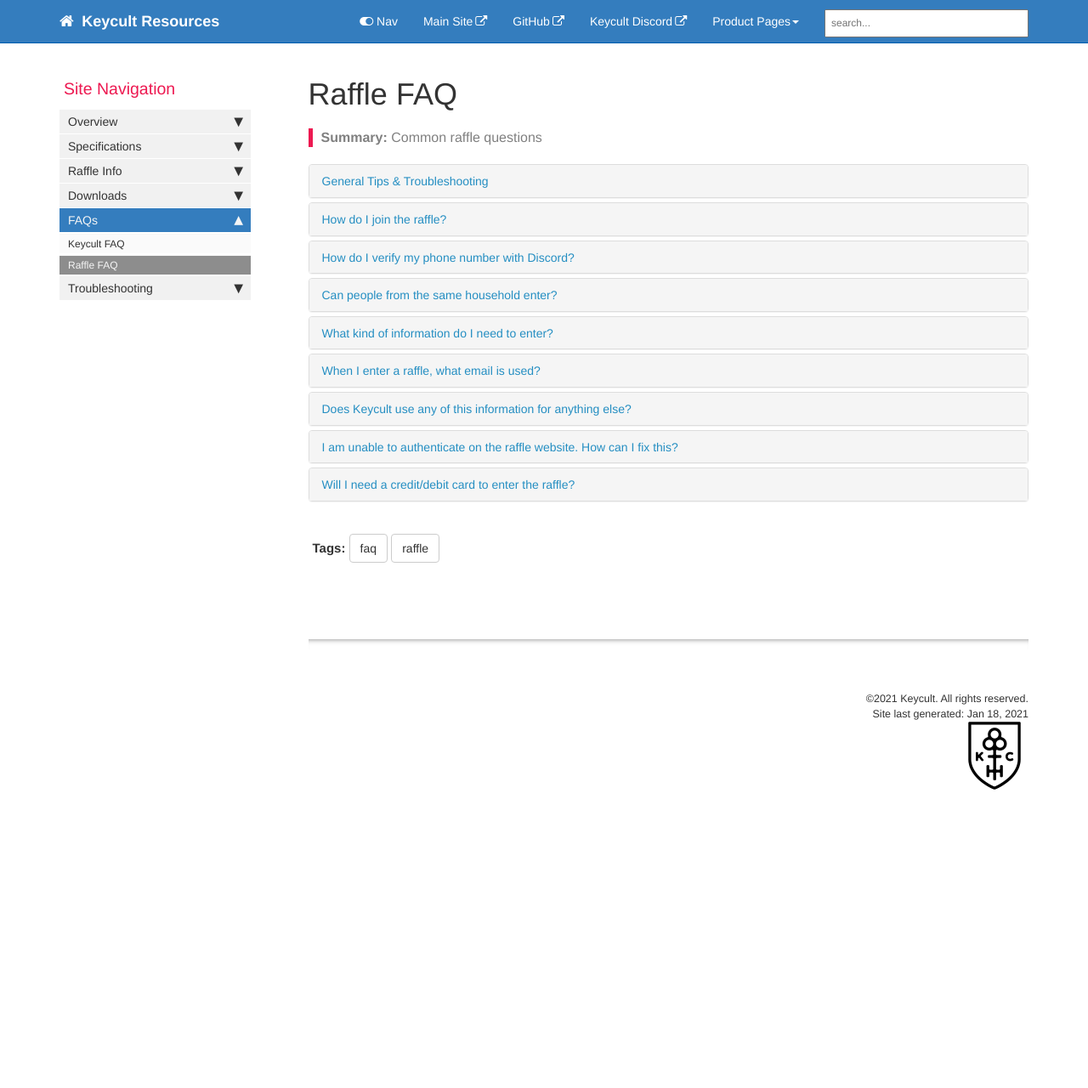
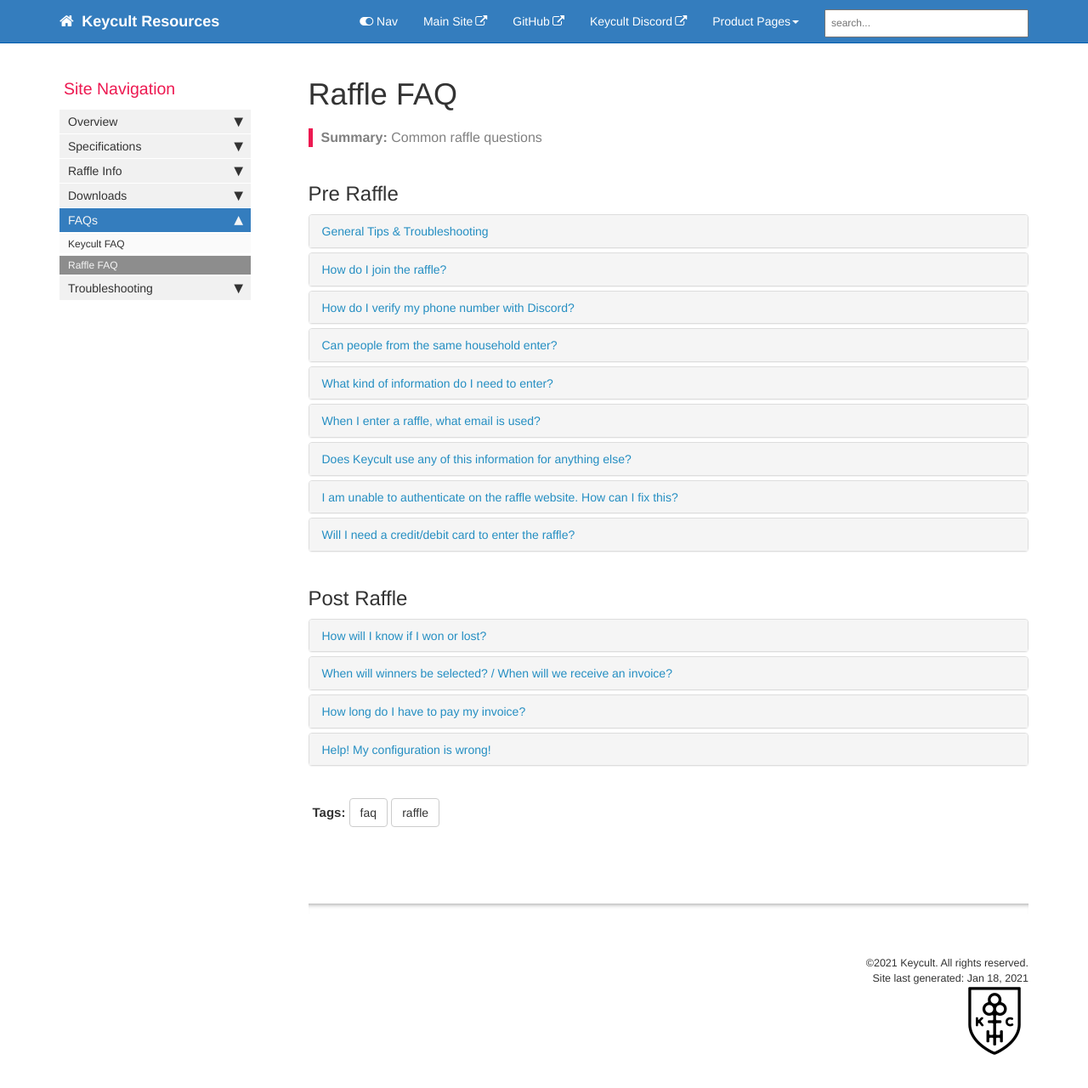
Before and after one commit to keycult/keycult-resources, a Jekyll site: the page built from pages/mydoc/faq_raffle_faq.md, in a window 1280 px wide and 1301 px high. Shown: the top 1280 px of the window at 85% size. Built offline with Jekyll 4.4.1, drawn with Linux system fonts in a browser that asks for light colours; comment, search, counter and statistics services are not loaded.

Commit message:
Finish raffle FAQ

```diff
--- a/pages/mydoc/faq_raffle_faq.md
+++ b/pages/mydoc/faq_raffle_faq.md
@@ -8,6 +8,7 @@
 summary: Common raffle questions
 ---
 
+## Pre Raffle
 
 <div class="panel-group" id="accordion">
                     <div class="panel panel-default">
@@ -139,3 +140,62 @@
                     <!-- /.panel -->
 </div>
 <!-- /.panel-group -->
+
+## Post Raffle
+
+<div class="panel-group" id="accordion">
+                    <div class="panel panel-default">
+                        <div class="panel-heading">
+                            <h4 class="panel-title">
+                                <a class="accordion-toggle" data-toggle="collapse" href="#collapseTen">How will I know if I won or lost?</a>
+                            </h4>
+                        </div>
+                        <div id="collapseTen" class="panel-collapse collapse noCrossRef">
+                            <div class="panel-body">
+                                All communication about if you have won or lost will happen over email. If you won the raffle, you will receive an email congratulating you, and a link to view your Shopify invoice. If you lost, we will send you an email as well to not keep you in the dark.
+                            </div>
+                        </div>
+                    </div>
+                    <!-- /.panel -->
+                    <div class="panel panel-default">
+                        <div class="panel-heading">
+                            <h4 class="panel-title">
+                                <a class="accordion-toggle" data-toggle="collapse" href="#collapseEleven">When will winners be selected? / When will we receive an invoice?
+</a>
+                            </h4>
+                        </div>
+                        <div id="collapseEleven" class="panel-collapse collapse noCrossRef">
+                            <div class="panel-body">
+                                Winners will be selected and sent an invoice usually within 24hrs of the raffle closing. Hang out and pay attention to #announcements on Discord.
+                            </div>
+                        </div>
+                    </div>
+                    <!-- /.panel -->
+                    <div class="panel panel-default">
+                        <div class="panel-heading">
+                            <h4 class="panel-title">
+                                <a class="noCrossRef accordion-toggle" data-toggle="collapse" href="#collapseTwelve">How long do I have to pay my invoice?</a>
+                            </h4>
+                        </div>
+                        <div id="collapseTwelve" class="panel-collapse collapse noCrossRef">
+                            <div class="panel-body">
+                                You have 24 hours upon receiving your invoice to pay. If you run into an issue, or cannot pay within 24 hours for whatever reason, please respond to your invoice or email support@keycult.com as soon as you can.
+                            </div>
+                        </div>
+                    </div>
+                    <!-- /.panel -->
+                    <div class="panel panel-default">
+                        <div class="panel-heading">
+                            <h4 class="panel-title">
+                                <a class="noCrossRef accordion-toggle" data-toggle="collapse" href="#collapseThirteen">Help! My configuration is wrong!</a>
+                            </h4>
+                        </div>
+                        <div id="collapseThirteen" class="panel-collapse collapse">
+                            <div class="panel-body">
+                                Please ensure that your configuration is correct before submitting your raffle entry. Because we have a limited selection of extras, all kits are allocated when we run the raffle. If you need additional add-ons (plates or PCBs), please reply to your invoice email only if you have won the raffle.
+                            </div>
+                        </div>
+                    </div>
+                    <!-- /.panel -->
+</div>
+<!-- /.panel-group -->
```
